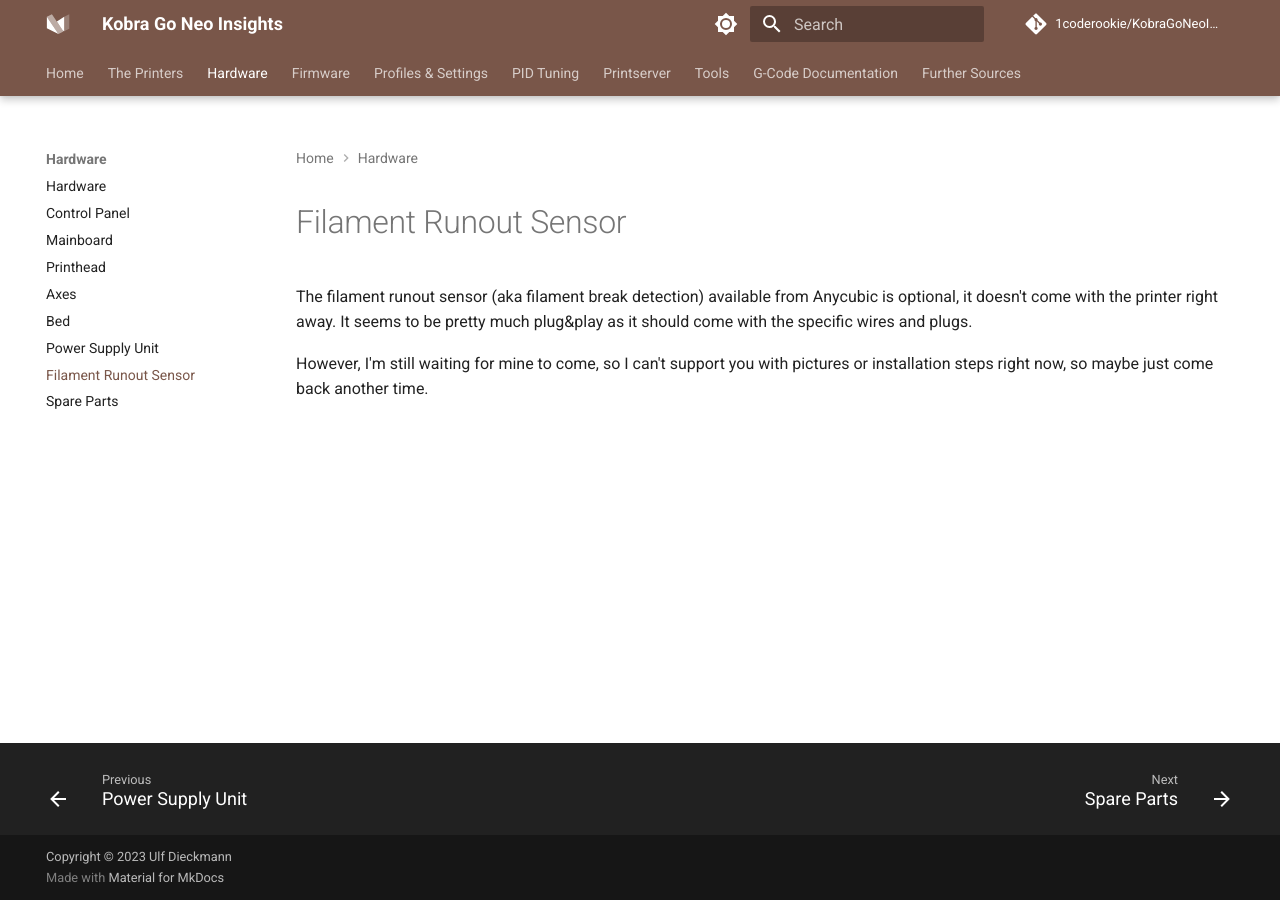
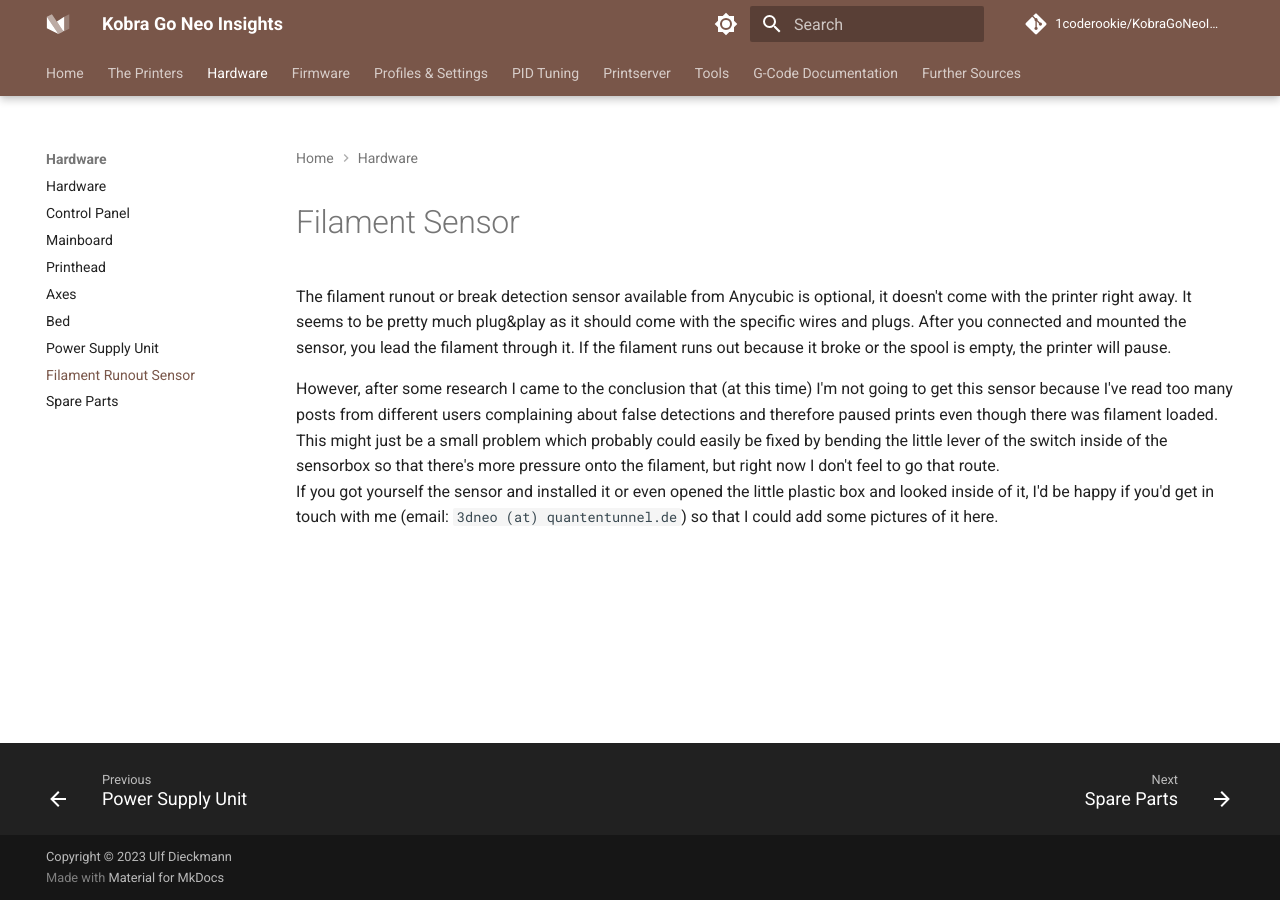
Before and after one commit to 1coderookie/KobraGoNeoInsights, an MkDocs documentation site: the page built from docs/hardware/filament_sensor.md, in a window 1280 px wide. Built offline with MkDocs 1.6.1 and Material for MkDocs 9.7.7, drawn with Linux system fonts in a browser that asks for light colours; comment, search, counter and statistics services are not loaded.

Commit message:
Update filament_sensor.md

```diff
--- a/docs/hardware/filament_sensor.md
+++ b/docs/hardware/filament_sensor.md
@@ -1,7 +1,8 @@
 <link rel=”manifest” href=”docs/manifest.webmanifest”>
 
-# Filament Runout Sensor
+# Filament Sensor
 
-The filament runout sensor (aka filament break detection) available from Anycubic is optional, it doesn't come with the printer right away. It seems to be pretty much plug&play as it should come with the specific wires and plugs.
+The filament runout or break detection sensor available from Anycubic is optional, it doesn't come with the printer right away. It seems to be pretty much plug&play as it should come with the specific wires and plugs. After you connected and mounted the sensor, you lead the filament through it. If the filament runs out because it broke or the spool is empty, the printer will pause.
 
-However, I'm still waiting for mine to come, so I can't support you with pictures or installation steps right now, so maybe just come back another time.
+However, after some research I came to the conclusion that (at this time) I'm not going to get this sensor because I've read too many posts from different users complaining about false detections and therefore paused prints even though there was filament loaded. This might just be a small problem which probably could easily be fixed by bending the little lever of the switch inside of the sensorbox so that there's more pressure onto the filament, but right now I don't feel to go that route.
+If you got yourself the sensor and installed it or even opened the little plastic box and looked inside of it, I'd be happy if you'd get in touch with me (email: `3dneo (at) quantentunnel.de`) so that I could add some pictures of it here.
```
